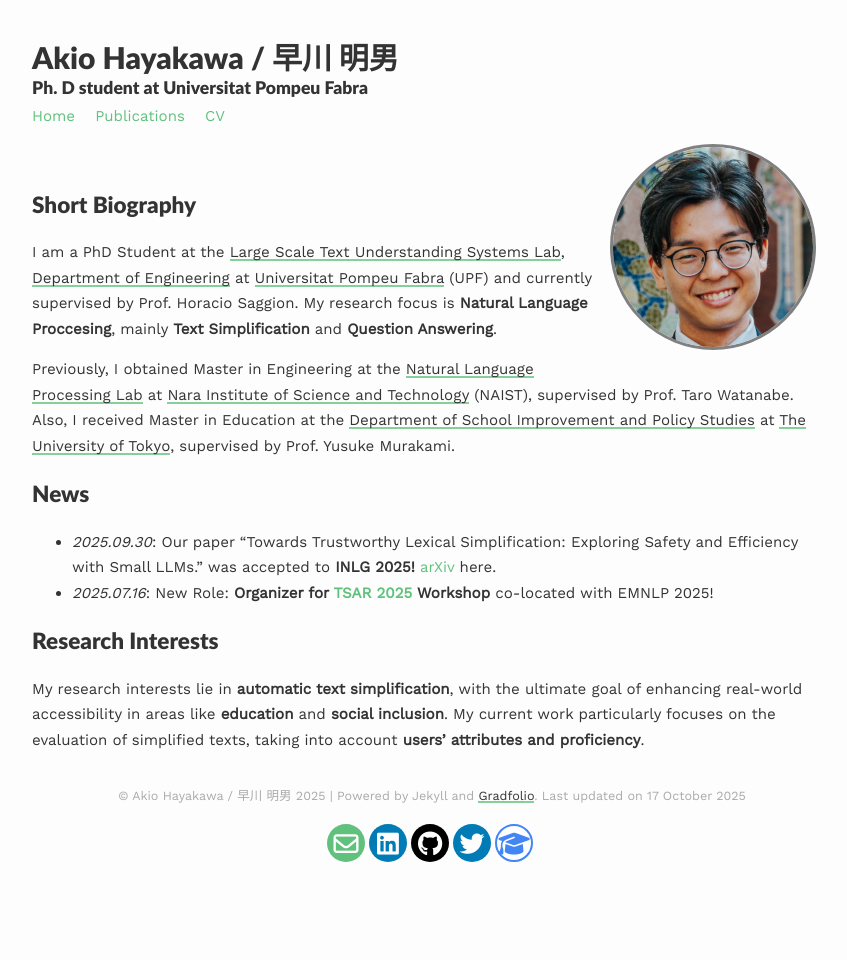
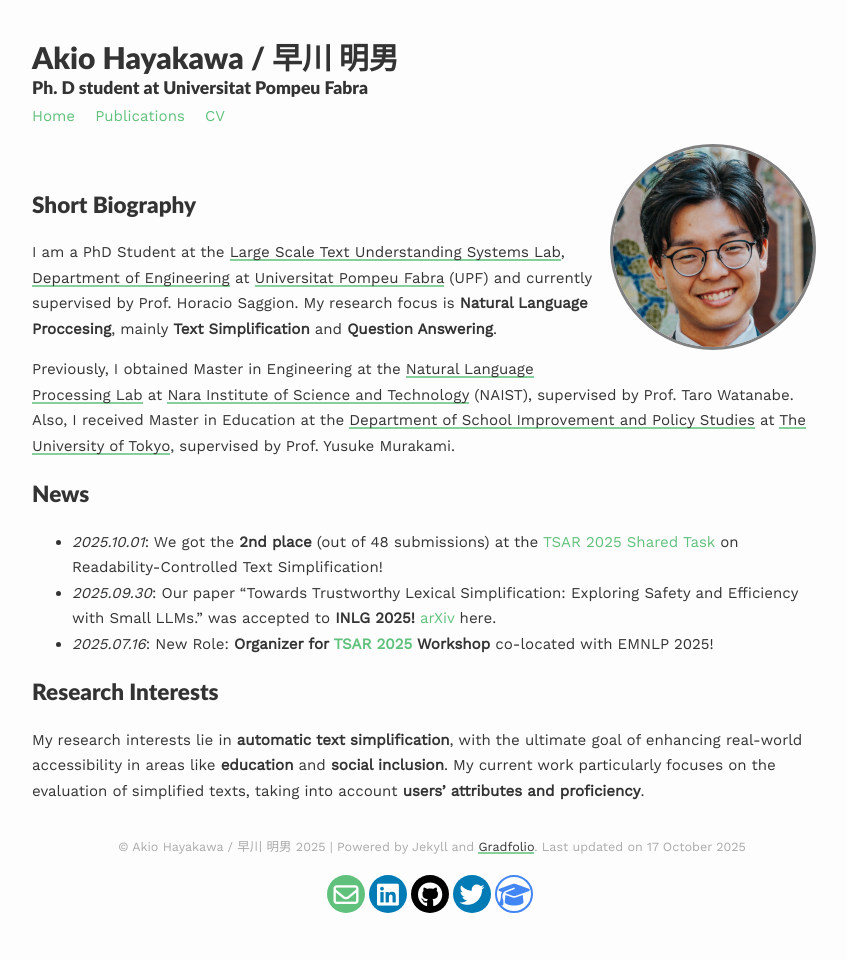
Before and after one commit to ahaya3776/ahaya3776.github.io, a Jekyll site: the page built from index.md, in a window 1280 px wide. Shown: the whole page, without its empty margins (208-1055 px from the left). Built offline with Jekyll 4.4.1, drawn with Linux system fonts in a browser that asks for light colours.

Commit message:
Described the participation on TSAR 2025 Shared Task

```diff
--- a/index.md
+++ b/index.md
@@ -16,6 +16,7 @@ Previously, I obtained Master in Engineering at the <a href="https://nlp.naist.j
 
 
 ## News
+* _2025.10.01_: We got the **2nd place** (out of 48 submissions) at the <a href="https://tsar-workshop.github.io/shared-task/">TSAR 2025 Shared Task</a> on Readability-Controlled Text Simplification!
 * _2025.09.30_: Our paper "Towards Trustworthy Lexical Simplification: Exploring Safety and Efficiency with Small LLMs." was accepted to **INLG 2025!**  <a href="https://arxiv.org/abs/2509.25086">arXiv</a> here.
 * _2025.07.16_: New Role: **Organizer for <a href="https://tsar-workshop.github.io/">TSAR 2025</a> Workshop** co-located with EMNLP 2025!
 
```
Also changed, not shown: _pages/publications.md (+1 -0 lines), 1 other file.
